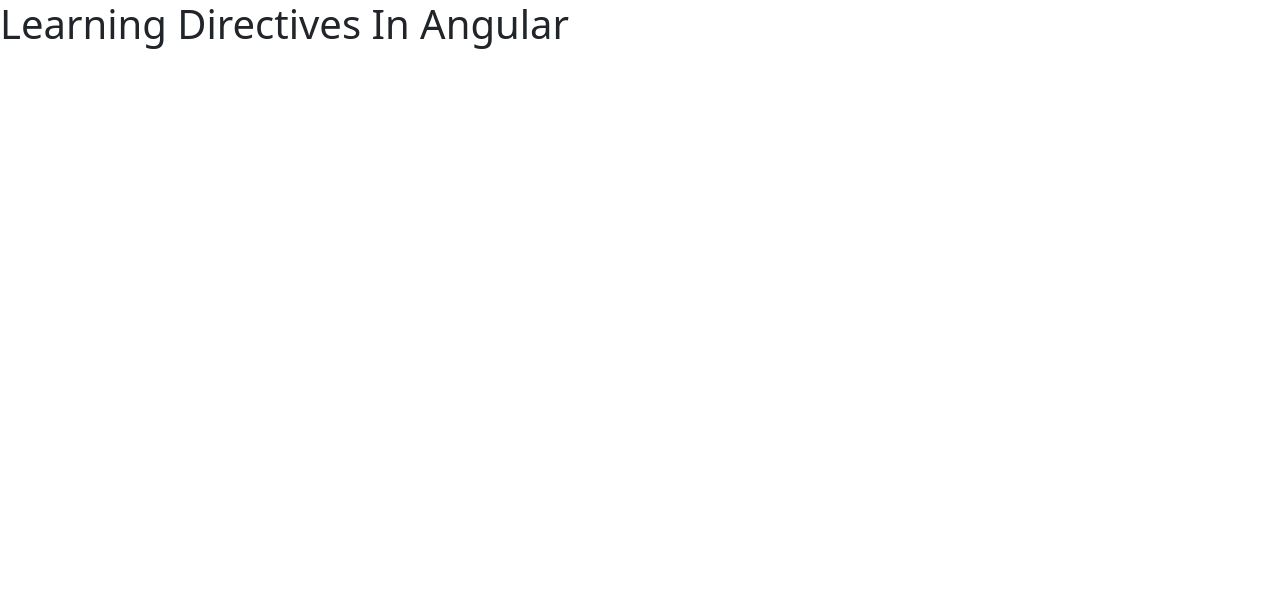
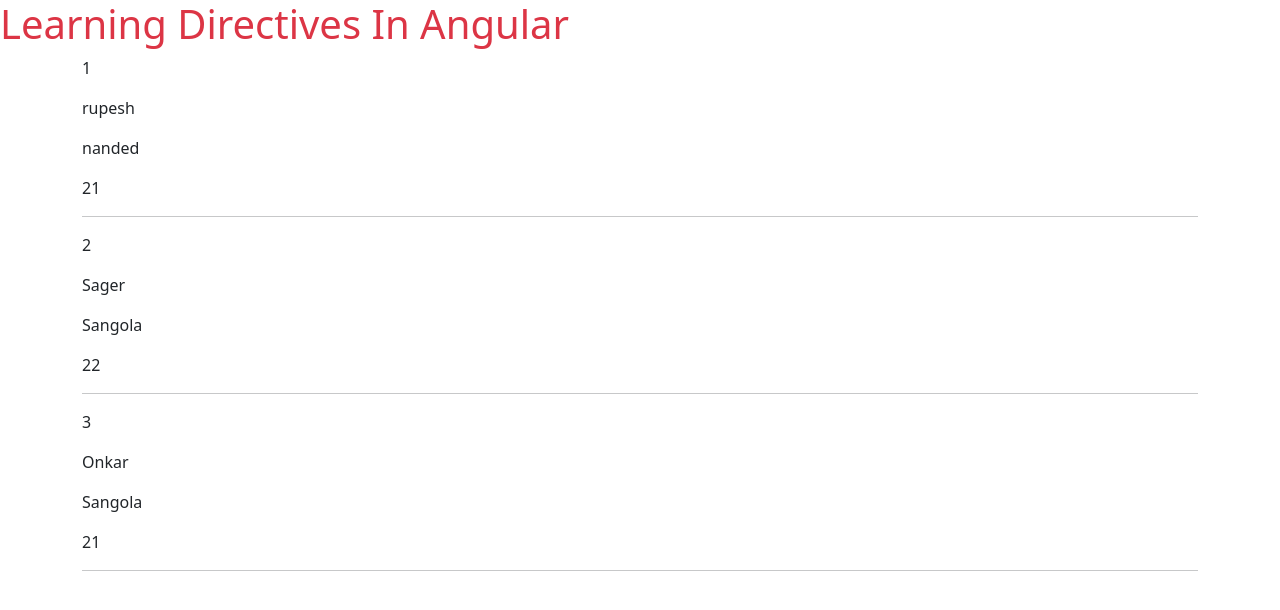
Before and after one commit to rupesh3201/Learning_Directives_in_angular, an Angular app: page / in a window 1280 px wide. Shown: the top 610 px of the page. Built offline with nearby package versions, Linux system fonts and the light colour scheme.

Commit message:
added ngFor used

```diff
--- a/src/app/app.component.html
+++ b/src/app/app.component.html
@@ -1 +1,8 @@
-<h1>Learning Directives In Angular</h1>
+<h1 class="text-danger">Learning Directives In Angular</h1>
+<div class="container"*ngFor= "let i of students">
+<p>{{i.sid}}</p>
+<p>{{i.name}}</p>
+<p>{{i.city}}</p>
+<p>{{i.age}}</p>
+<hr>
+</div>
```
Also changed, not shown: 1 other file (tests, documents, lock files or other folders).
